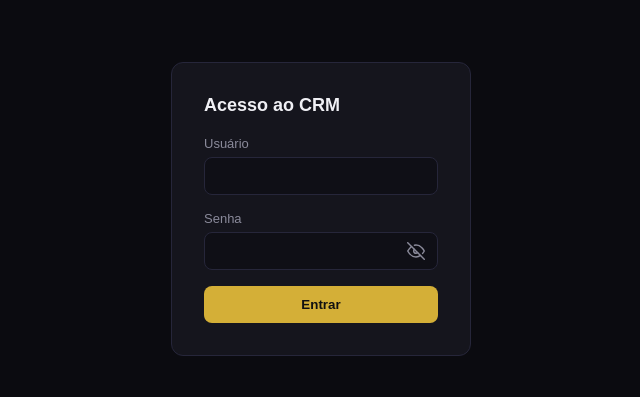
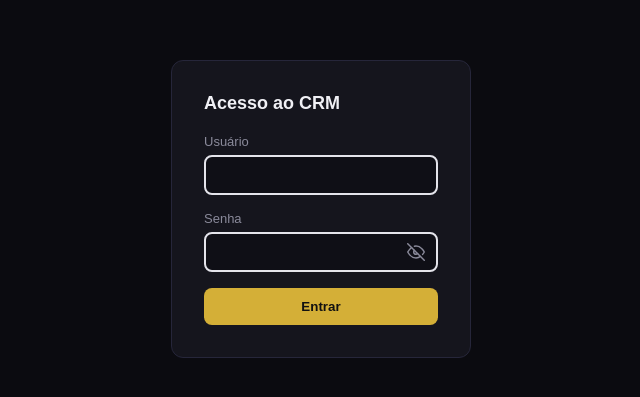
Before and after one commit to lfalvenga/justchilling_dev, a website: page analytics/login.html in a window 1280 px wide. Shown: the part 191-588 px from the top of the page, without its empty margins (319-959 px from the left). Drawn offline with Linux system fonts and the light colour scheme.

Commit message:
changing user/pass border size

```diff
--- a/analytics/styles/login.css
+++ b/analytics/styles/login.css
@@ -37,7 +37,7 @@ input {
   width: 100%;
   padding: 10px;
   border-radius: 8px;
-  border: 1px solid #26263a;
+  border: 2px solid #e4e4eb;
   background: #0f0f16;
   color: #f0f0f5;
   font-size: 14px;
```
